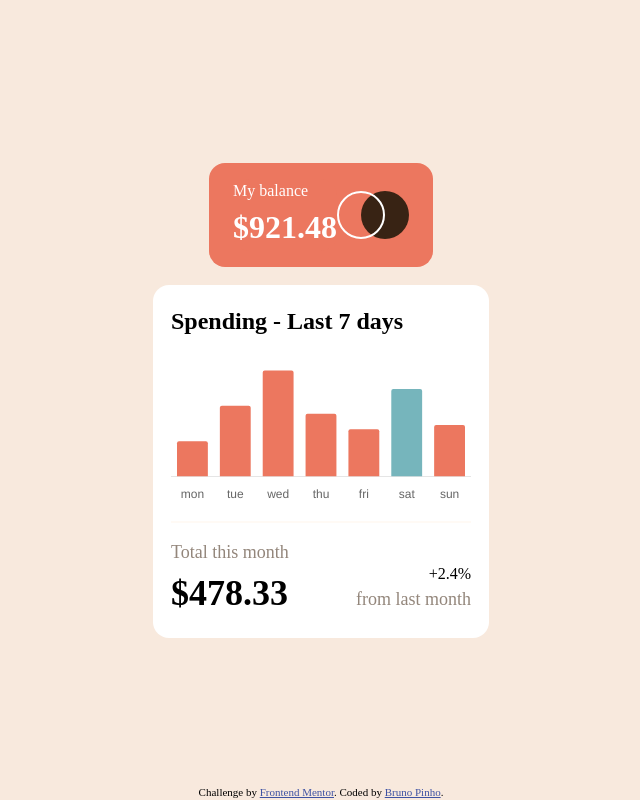
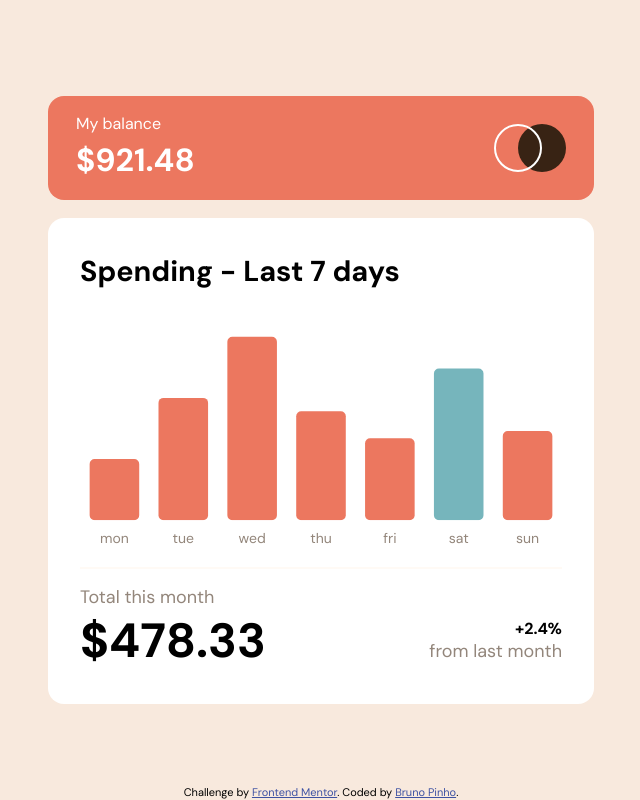
Before and after one commit to pinhob/frontend-mentor-expenses-chart, a Svelte app: page / in a window 1280 px wide. Shown: the whole page, without its empty margins (319-959 px from the left). Built offline with nearby package versions, Linux system fonts and the light colour scheme.

Commit message:
style: add custom font, favicon, fix and improve small details

```diff
--- a/index.html
+++ b/index.html
@@ -2,9 +2,10 @@
 <html lang="en">
   <head>
     <meta charset="UTF-8" />
-    <link rel="icon" type="image/svg+xml" href="/vite.svg" />
+    <link rel="shortcut icon" href="public/favicon-32x32.png" type="image/x-icon">
+    <link rel="icon" type="image/svg+xml" href="/logo.svg" />
     <meta name="viewport" content="width=device-width, initial-scale=1.0" />
-    <title>Vite + Svelte</title>
+    <title>Expenses Chart - Frontend Mentor Challenge</title>
   </head>
   <body>
     <div id="app"></div>
--- a/src/App.svelte
+++ b/src/App.svelte
@@ -1,10 +1,15 @@
 <script>
   import Balance from "./lib/components/Balance.svelte";
   import Spending from "./lib/components/Spending.svelte";
-
 </script>
 
-<main>
+<svelte:head>
+  <link rel="preconnect" href="https://fonts.googleapis.com">
+  <link rel="preconnect" href="https://fonts.gstatic.com" crossorigin>
+  <link href="https://fonts.googleapis.com/css2?family=DM+Sans:opsz,wght@9..40,400;9..40,700&display=swap" rel="stylesheet">
+</svelte:head>
+
+<main class="wrapper">
   <Balance />
   <Spending />
 
@@ -15,15 +20,15 @@
 </main>
 
 <style>
-  main {
+  main.wrapper {
     display: flex;
     flex-direction: column;
     justify-content: center;
     align-items: center;
     gap: 18px;
     height: 100vh;
+    padding: 0 16px;
   }
-
   .attribution {
     position: absolute;
     bottom: 0;
--- a/src/app.css
+++ b/src/app.css
@@ -1,4 +1,11 @@
 :root {
+  @font-face {
+    font-family: 'DM Sans';
+    font-style: normal;
+    font-weight: 400, 700;
+    src: url('https://fonts.googleapis.com/css2?family=DM+Sans:opsz,wght@9..40,400;9..40,700&display=swap'); /* IE9 Compat Modes */
+    }
+
   --medium-brown: hsl(28, 10%, 53%);
   --dark-brown: hsl(25, 47%, 15%);
   --medium-brown: hsl(28, 10%, 53%);
@@ -7,6 +14,8 @@
   --softred: hsl(10, 79%, 65%);
   --cyan: hsl(186, 34%, 60%);
   --body-font-size: 1.125rem;
+  --mobile-max-width: 550px;
+  font-family: 'DM Sans', sans-serif;
 }
 
 body {
--- a/src/lib/components/Balance.svelte
+++ b/src/lib/components/Balance.svelte
@@ -1,4 +1,4 @@
-<div>
+<div class="wrapper">
   <div class="balance-data">
     <h2>My balance</h2>
     <p>$921.48</p>
@@ -7,12 +7,13 @@
 </div>
 
 <style>
-  div {
+  div.wrapper {
     background-color: hsl(10, 79%, 65%);
     border-radius: 16px;
-    padding: 1rem 1.5rem;
+    padding: 16px 28px;
     color: white;
     display: flex;
+    width:  min(546px, 100%);
     justify-content: space-between;
     align-items: center;
   }
--- a/src/lib/components/Chart.svelte
+++ b/src/lib/components/Chart.svelte
@@ -1,7 +1,7 @@
 <script>
   import data from '../../../data.json';
-    import { onMount } from 'svelte';
-    import Chart from 'chart.js/auto';
+  import { onMount } from 'svelte';
+  import Chart from 'chart.js/auto';
   import { getDayOfTheWeek } from '../../utils/handleDate';
 
   let chartCanvas;
@@ -34,13 +34,16 @@
         },
         elements: {
           bar: {
-            // backgroundColor: 'hsl(10, 79%, 65%)',
-            borderRadius: 2,
+            borderRadius: 5,
+            borderSkipped: false,
             hoverBackgroundColor:  data.map(row => row.day === currentDay ? 'hsla(186, 34%, 60%, 0.8)' : 'hsla(10, 79%, 65%, 0.8)'),
           }
         },
         scales: {
           x: {
+            border: {
+              display: false,
+            },
             grid: { display: false, drawBorder: false, },
           },
           y: {
@@ -54,9 +57,10 @@
 
     onMount (() => {
       const ctx = chartCanvas.getContext('2d');
+      Chart.defaults.font.family = 'DM Sans, sans-serif';
+      Chart.defaults.font.size = 14;
+      Chart.defaults.color = 'hsl(28, 10%, 53%)';
       const chart = new Chart(ctx, chartConfig);
-
-      console.log(chart.data);
     });
 </script>
 
--- a/src/lib/components/Spending.svelte
+++ b/src/lib/components/Spending.svelte
@@ -25,29 +25,36 @@
     background-color: hsl(0, 100%, 100%);
     display: flex;
     flex-direction: column;
-    padding: 18px;
+    padding: 32px;
     border-radius: 16px;
+    width:  min(546px, 100%);
   }
 
   div.spending-data {
     display: flex;
     justify-content: space-between;
     align-items: last baseline;
+    line-height: normal;
   }
 
   h1 {
-    font-size: 1.5rem;
+    font-size: 1.8rem;
     font-weight: 700;
     margin-bottom: 1rem;
   }
 
   .total-month p {
-    font-size: 2.25rem;
+    font-size: 3rem;
     font-weight: 700;
   }
 
   .last-month {
     text-align: end;
+  }
+
+  .last-month p {
+    text-align: end;
+    font-weight: 700;
   }
 
   h2 {
```
Also changed, not shown: public/favicon-32x32.png (added), public/logo.svg (added).
